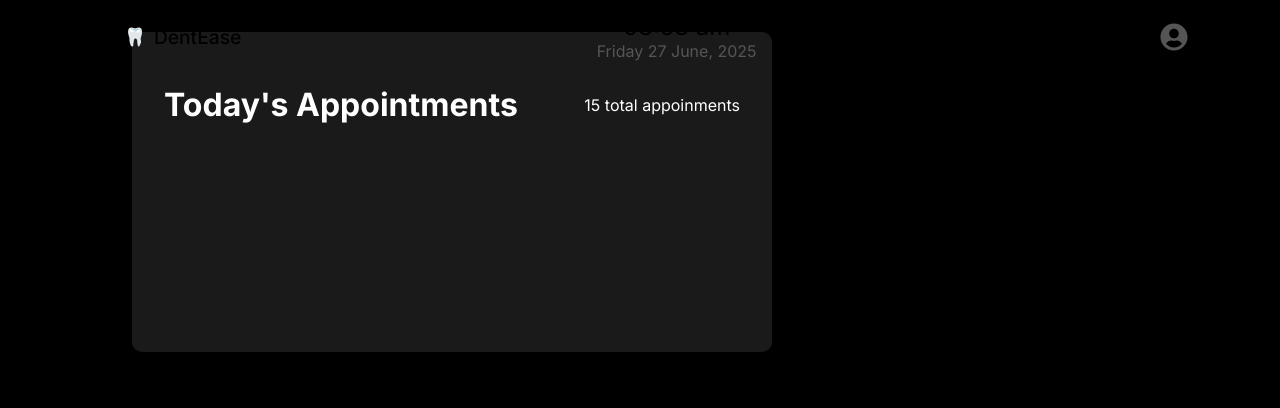
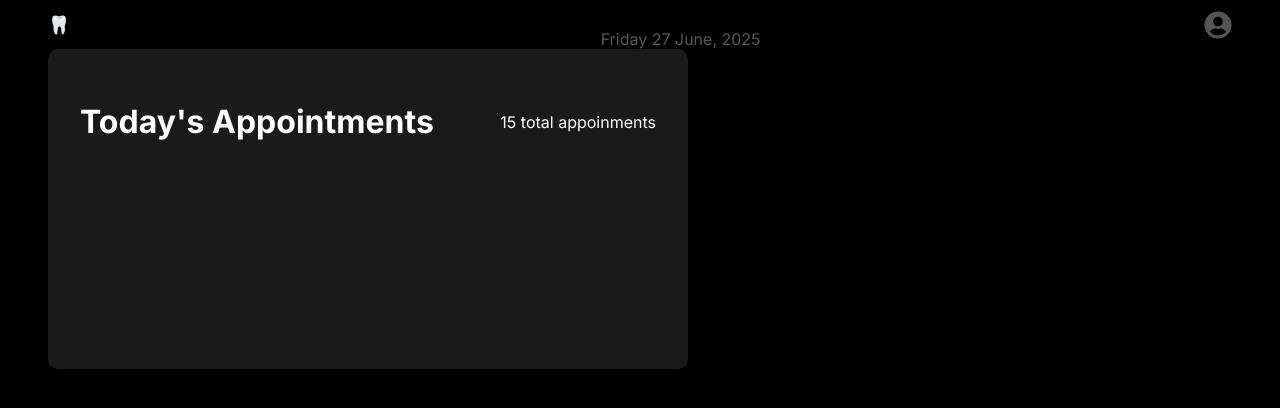
Before and after one commit to typshi-aswin/aetherduo, a React (Vite) app: page / in a window 1280 px wide. Shown: the top 408 px of the page. Built offline with nearby package versions, Linux system fonts and the light colour scheme.

Commit message:
styles: fixed global css

```diff
--- a/components/NavBar.module.css
+++ b/components/NavBar.module.css
@@ -2,8 +2,6 @@
   display: flex;
   align-items: center;
   justify-content: space-between;
-  padding: 12px 24px;
-  position: fixed;
   width: 100%;
   top: 0;
   z-index: 100;
@@ -18,13 +16,11 @@
 .brand {
   font-weight: 500;
   font-size: 1.2rem;
-  margin-left: 8px;
 }
 
 .center {
   font-size: 1rem;
   text-align: center;
-  margin-right: 3rem;
 }
 
 .right {
@@ -36,7 +32,6 @@
   color: #555;
   cursor: pointer;
   transition: transform 0.2s ease-in-out;
-  margin-right: 3rem;
 }
 
 .profileIcon:hover {
--- a/src/App.jsx
+++ b/src/App.jsx
@@ -5,8 +5,8 @@ function App() {
 
   return (
     <div className='page-wrapper'>
+       <Navbar />
           <FrontDesk />
-          <Navbar />
 
 </div>
 );
--- a/src/App.module.css
+++ b/src/App.module.css
@@ -15,7 +15,7 @@ body {
   width: 100%;
   max-width: 1200px;
   margin: 0 auto;
-  padding: 0 20px;
+  padding: 0;
 }
 
 @media (max-width: 855px) {
--- a/src/index.css
+++ b/src/index.css
@@ -12,7 +12,7 @@ body, html {
   width: 100%;
   max-width: 1200px;  /* tweak this based on the Figma layout width */
   margin: 0 auto;
-  padding: 0 20px;
+  padding: 0 0.5rem;
 }
 
 @media (max-width: 855px) {
--- a/src/pages/FrontDesk/ui/TodayAppointments.module.css
+++ b/src/pages/FrontDesk/ui/TodayAppointments.module.css
@@ -9,7 +9,6 @@
     border-radius: 10px;
     font-family: "Inter", sans-serif;
     padding: 2rem;
-    margin: 2rem;
     color:white;
 }
 
```
